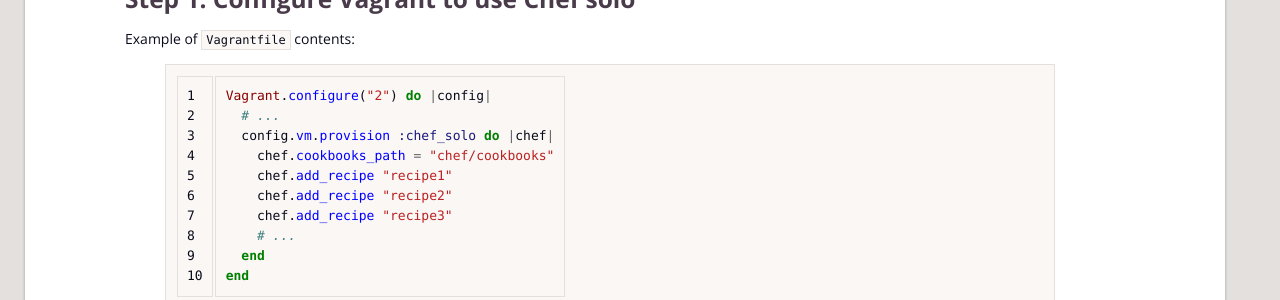
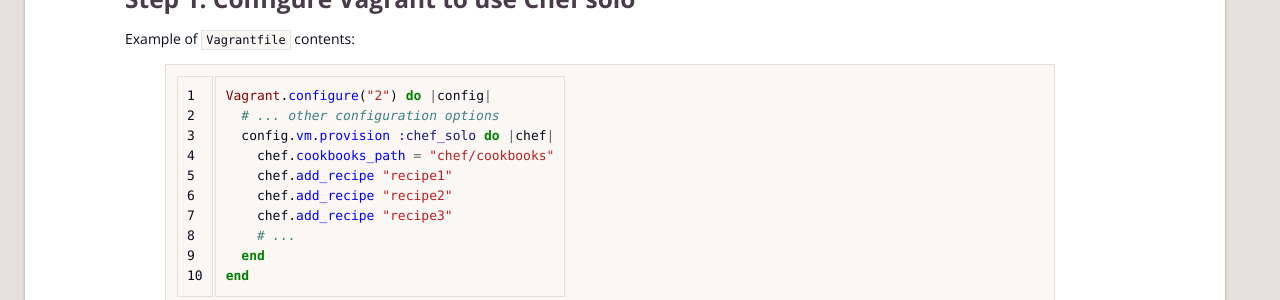
Before and after one commit to scriptin/scriptin.github.io, a Jekyll site: the page built from _posts/2013-05-08-vagrant-chef-intro.md, in a window 1280 px wide. Shown: the part 641-941 px from the top of the page. Built offline with Jekyll 4.4.1, drawn with Linux system fonts in a browser that asks for light colours; comment, search, counter and statistics services are not loaded.

Commit message:
Comment where some code is ommited

```diff
--- a/_posts/2013-05-08-vagrant-chef-intro.md
+++ b/_posts/2013-05-08-vagrant-chef-intro.md
@@ -28,7 +28,7 @@
 
 {% highlight ruby linenos %}
 Vagrant.configure("2") do |config|
-  # ...
+  # ... other configuration options
   config.vm.provision :chef_solo do |chef|
     chef.cookbooks_path = "chef/cookbooks"
     chef.add_recipe "recipe1"
```
